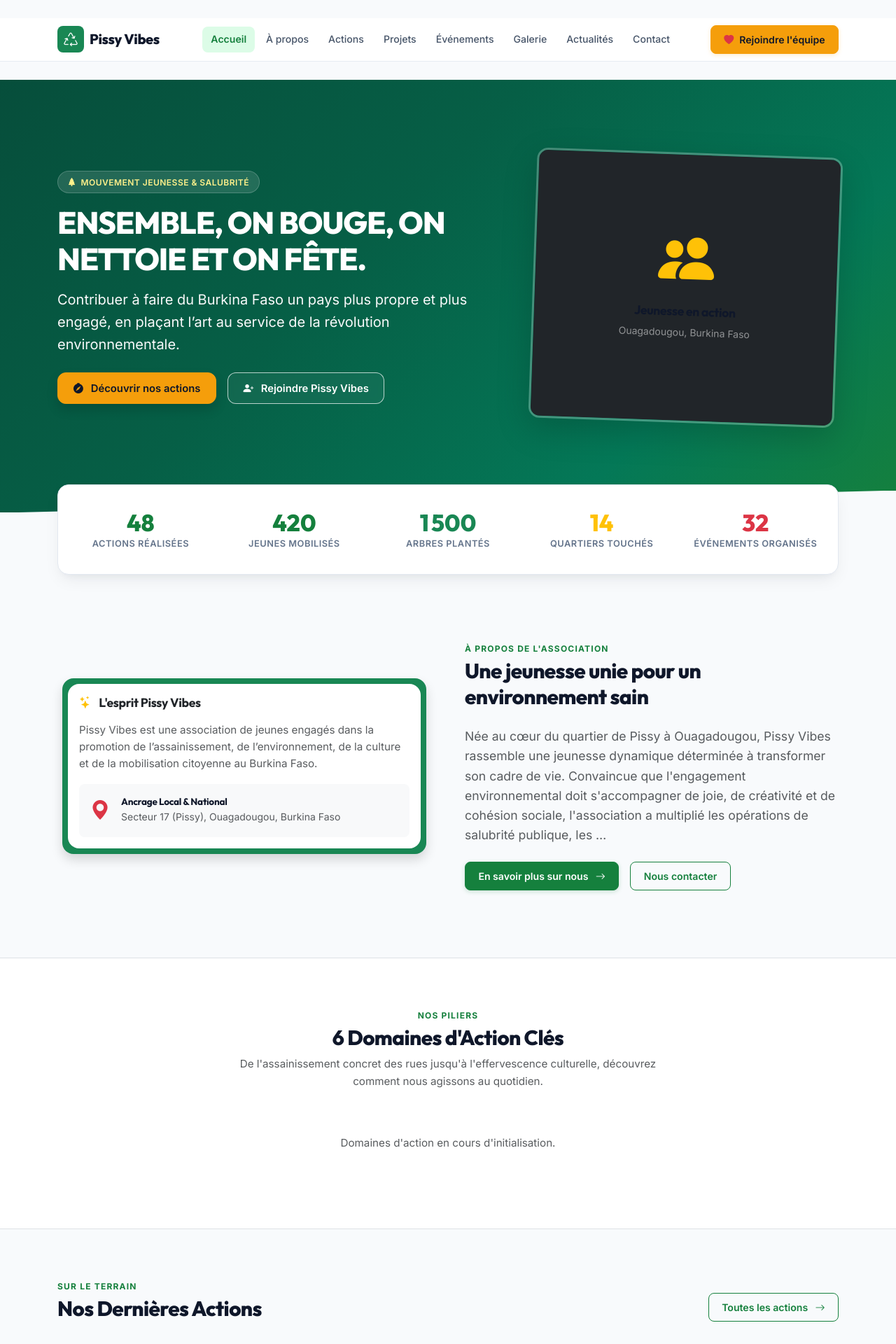
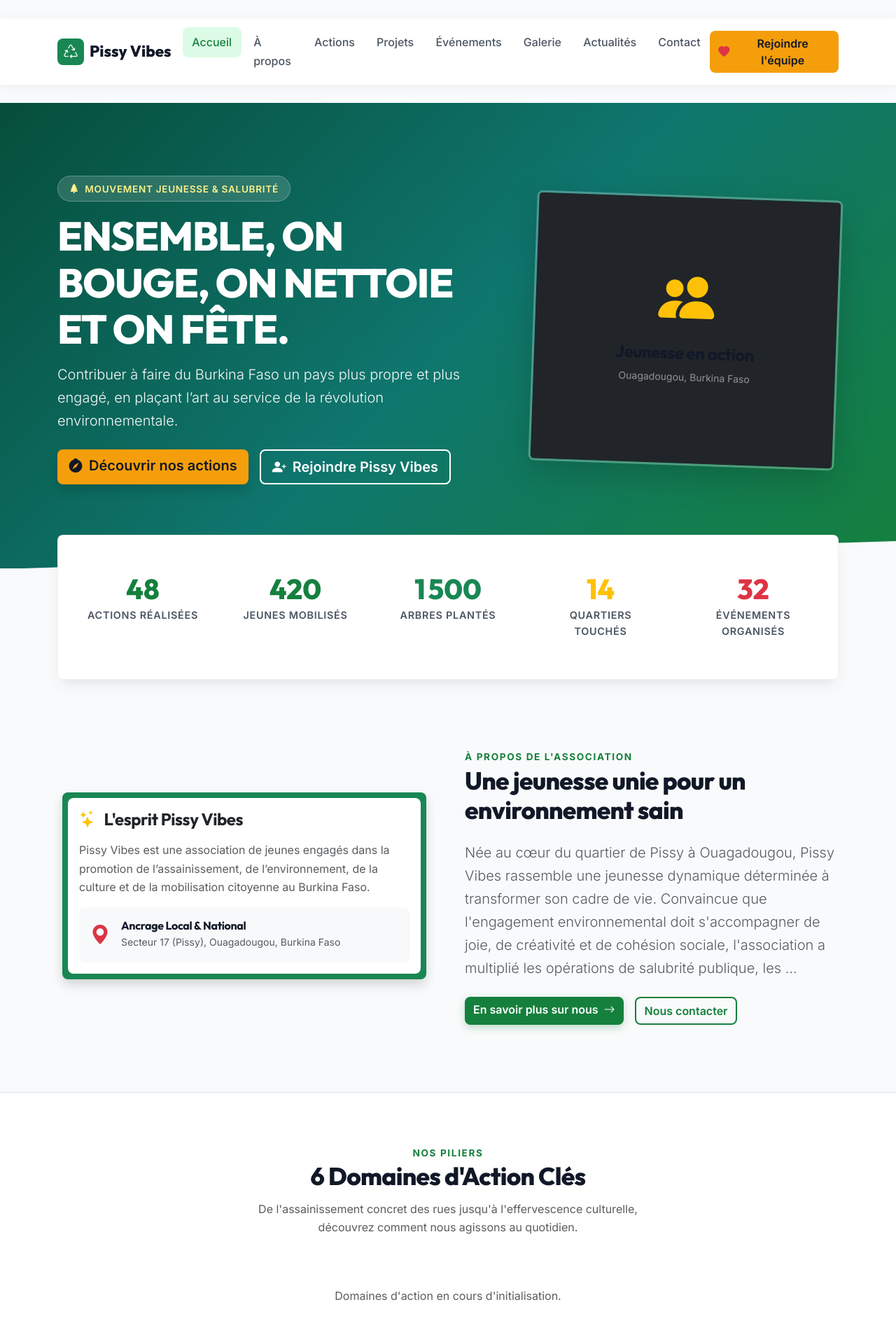
Before and after one commit to ibrahimsaw/GestionPissyVibes, a Django app: page / in a window 1280 px wide. Shown: the top 1920 px of the page at 70% size. Run offline with Django 5.2, Linux system fonts and the light colour scheme; data comes from the database, SQL or seed files in the repository; data that the repository does not hold is empty.

Commit message:
15:34 30/09/2026

```diff
--- a/static/css/styles.css
+++ b/static/css/styles.css
@@ -1,142 +1,74 @@
 /* ==========================================================================
-   PISSY VIBES — Modern Premium Design System
-   Couleurs : Vert Écologique, Or Solaire, Rouge Citoyen, Sombre Moderne
-   100% Responsive (Mobile First, Tablette, Desktop)
+   PISSY VIBES — Design System & Custom Styles
+   Couleurs : Vert Écologique, Or/Jaune Énergie, Rouge Citoyen, Noir & Blanc
    ========================================================================== */
 
 :root {
-    /* Palette Principale */
-    --pv-primary: #15803D;          /* Vert dynamique */
+    --pv-primary: #15803D;         /* Vert écologie dynamique */
     --pv-primary-hover: #166534;
-    --pv-primary-light: #F0FDF4;
-    --pv-primary-subtle: #DCFCE7;
-    --pv-primary-border: #BBF7D0;
+    --pv-primary-light: #DCFCE7;
 
-    --pv-secondary: #F59E0B;        /* Or / Jaune énergique */
+    --pv-secondary: #F59E0B;       /* Jaune / Or solaire */
     --pv-secondary-hover: #D97706;
-    --pv-secondary-light: #FFFBEB;
-    --pv-secondary-subtle: #FEF3C7;
+    --pv-secondary-light: #FEF3C7;
 
-    --pv-accent: #DC2626;           /* Rouge républicain / citoyen */
+    --pv-accent: #DC2626;          /* Rouge accent républicain/citoyen */
     --pv-accent-hover: #B91C1C;
-    --pv-accent-subtle: #FEE2E2;
 
-    /* Neutres & Surfaces */
-    --pv-dark: #0F172A;             /* Slate 900 */
-    --pv-dark-surface: #1E293B;     /* Slate 800 */
-    --pv-muted: #64748B;            /* Slate 500 */
-    --pv-light: #F8FAFC;            /* Slate 50 */
-    --pv-border: #E2E8F0;           /* Slate 200 */
+    --pv-dark: #111827;            /* Noir profond */
+    --pv-dark-surface: #1F2937;
+    --pv-muted: #4B5563;
+    --pv-light: #F9FAFB;
     --pv-white: #FFFFFF;
 
-    /* Typographie */
-    --pv-font-sans: 'Inter', system-ui, -apple-system, BlinkMacSystemFont, 'Segoe UI', Roboto, sans-serif;
+    --pv-font-sans: 'Inter', system-ui, -apple-system, 'Segoe UI', Roboto, Helvetica, Arial, sans-serif;
     --pv-font-heading: 'Outfit', system-ui, -apple-system, sans-serif;
 
-    /* Rayons & Élévations */
-    --pv-radius-sm: 8px;
-    --pv-radius: 12px;
-    --pv-radius-lg: 16px;
-    --pv-radius-pill: 9999px;
+    --pv-radius: 8px;
+    --pv-radius-lg: 8px;
+    --pv-shadow-sm: 0 2px 8px rgba(0, 0, 0, 0.04);
+    --pv-shadow: 0 10px 25px -5px rgba(0, 0, 0, 0.08), 0 8px 10px -6px rgba(0, 0, 0, 0.04);
+    --pv-shadow-hover: 0 20px 30px -10px rgba(0, 0, 0, 0.15);
 
-    --pv-shadow-xs: 0 1px 2px rgba(15, 23, 42, 0.04);
-    --pv-shadow-sm: 0 2px 6px -1px rgba(15, 23, 42, 0.06), 0 1px 4px -1px rgba(15, 23, 42, 0.04);
-    --pv-shadow: 0 10px 25px -5px rgba(15, 23, 42, 0.08), 0 8px 10px -6px rgba(15, 23, 42, 0.04);
-    --pv-shadow-hover: 0 20px 30px -10px rgba(15, 23, 42, 0.12), 0 10px 10px -5px rgba(15, 23, 42, 0.04);
-
-    --pv-transition: all 0.2s cubic-bezier(0.4, 0, 0.2, 1);
-}
-
-/* --------------------------------------------------------------------------
-   Base & Reset
-   -------------------------------------------------------------------------- */
-*, *::before, *::after {
-    box-sizing: border-box;
-}
-
-html {
-    font-size: 15px;
-    scroll-behavior: smooth;
-}
-@media (min-width: 768px) {
-    html { font-size: 15.5px; }
-}
-@media (min-width: 1200px) {
-    html { font-size: 16px; }
+    --pv-transition: all 0.25s cubic-bezier(0.4, 0, 0.2, 1);
 }
 
 body {
     font-family: var(--pv-font-sans);
-    color: #334155;
+    color: #374151;
     background-color: var(--pv-light);
-    line-height: 1.6;
+    line-height: 1.65;
     overflow-x: hidden;
-    -webkit-font-smoothing: antialiased;
-    -moz-osx-font-smoothing: grayscale;
 }
 
-/* --------------------------------------------------------------------------
-   Typography
-   -------------------------------------------------------------------------- */
 h1, h2, h3, h4, h5, h6, .font-heading {
     font-family: var(--pv-font-heading);
     color: var(--pv-dark);
     font-weight: 700;
     letter-spacing: -0.02em;
-    line-height: 1.25;
 }
 
-h1 { font-size: clamp(1.75rem, 3.8vw, 2.4rem); }
-h2 { font-size: clamp(1.35rem, 2.8vw, 1.9rem); }
-h3 { font-size: clamp(1.15rem, 2.2vw, 1.4rem); }
-h4 { font-size: 1.1rem; }
-h5 { font-size: 0.95rem; }
-h6 { font-size: 0.85rem; }
-
-p {
-    margin-bottom: 0.85rem;
-    font-size: 0.95rem;
-}
-
-.lead {
-    font-size: clamp(0.95rem, 1.6vw, 1.1rem);
-    font-weight: 400;
-    line-height: 1.6;
-    color: #475569;
-}
-
-a {
-    color: var(--pv-primary);
-    text-decoration: none;
-    transition: var(--pv-transition);
-}
-a:hover {
-    color: var(--pv-primary-hover);
+.rounded-4 {
+    border-radius: var(--pv-radius) !important;
 }
 
 /* --------------------------------------------------------------------------
-   Navbar
+   Navbar & Navigation
    -------------------------------------------------------------------------- */
 .navbar-pissy {
-    background-color: rgba(255, 255, 255, 0.92);
-    backdrop-filter: blur(12px);
-    -webkit-backdrop-filter: blur(12px);
-    border-bottom: 1px solid rgba(226, 232, 240, 0.8);
+    background-color: rgba(255, 255, 255, 0.95);
+    backdrop-filter: blur(10px);
+    -webkit-backdrop-filter: blur(10px);
+    box-shadow: 0 2px 15px rgba(0, 0, 0, 0.05);
     transition: var(--pv-transition);
-    padding: 0.65rem 0;
-}
-
-.navbar-brand {
-    padding: 0;
-    font-weight: 800;
+    padding: 0.8rem 0;
 }
 
 .navbar-brand-text {
     font-family: var(--pv-font-heading);
-    font-size: 1.25rem;
+    font-size: 1.4rem;
     font-weight: 800;
     color: var(--pv-dark);
-    letter-spacing: -0.02em;
 }
 .navbar-brand-text span {
     color: var(--pv-primary);
@@ -144,145 +76,105 @@ a:hover {
 
 .nav-link {
     font-weight: 500;
-    font-size: 0.88rem;
-    color: #475569;
-    padding: 0.45rem 0.75rem !important;
-    border-radius: var(--pv-radius-sm);
+    color: #4B5563;
+    padding: 0.5rem 0.85rem !important;
+    border-radius: 8px;
     transition: var(--pv-transition);
 }
-.nav-link:hover {
+.nav-link:hover, .nav-link.active {
     color: var(--pv-primary) !important;
     background-color: var(--pv-primary-light);
-}
-.nav-link.active {
-    color: var(--pv-primary) !important;
-    background-color: var(--pv-primary-subtle);
-    font-weight: 600;
-}
-
-@media (max-width: 991.98px) {
-    .navbar-collapse {
-        background: var(--pv-white);
-        padding: 1rem;
-        margin-top: 0.5rem;
-        border-radius: var(--pv-radius);
-        box-shadow: var(--pv-shadow);
-        border: 1px solid var(--pv-border);
-    }
-    .nav-link {
-        padding: 0.6rem 0.85rem !important;
-        font-size: 0.95rem;
-    }
 }
 
 /* --------------------------------------------------------------------------
    Buttons
    -------------------------------------------------------------------------- */
-.btn {
-    font-size: 0.88rem;
-    padding: 0.55rem 1.15rem;
-    border-radius: var(--pv-radius-sm);
-    font-weight: 600;
-    display: inline-flex;
-    align-items: center;
-    justify-content: center;
-    gap: 0.4rem;
-    transition: var(--pv-transition);
-    border: 1px solid transparent;
-}
-
-.btn-lg {
-    font-size: 0.925rem;
-    padding: 0.65rem 1.35rem;
-    border-radius: var(--pv-radius);
-}
-
-.btn-sm {
-    font-size: 0.78rem;
-    padding: 0.35rem 0.75rem;
-    border-radius: 6px;
-}
-
 .btn-pv-primary {
     background-color: var(--pv-primary);
     color: var(--pv-white);
-    border-color: var(--pv-primary);
-    box-shadow: 0 2px 6px rgba(21, 128, 61, 0.2);
+    font-weight: 600;
+    border-radius: var(--pv-radius);
+    /*
+    padding: 0.7rem 1.4rem;
+    */
+    border: none;
+    transition: var(--pv-transition);
+    box-shadow: 0 4px 12px rgba(21, 128, 61, 0.25);
 }
-.btn-pv-primary:hover, .btn-pv-primary:focus {
+.btn-pv-primary:hover {
     background-color: var(--pv-primary-hover);
-    border-color: var(--pv-primary-hover);
     color: var(--pv-white);
-    transform: translateY(-1px);
-    box-shadow: 0 4px 12px rgba(21, 128, 61, 0.3);
+    transform: translateY(-2px);
+    box-shadow: 0 6px 18px rgba(21, 128, 61, 0.35);
 }
 
 .btn-pv-secondary {
     background-color: var(--pv-secondary);
     color: var(--pv-dark);
-    border-color: var(--pv-secondary);
-    box-shadow: 0 2px 6px rgba(245, 158, 11, 0.2);
+    font-weight: 600;
+    border-radius: var(--pv-radius);
+    /*
+    padding: 0.7rem 1.4rem;
+    */
+    border: none;
+    transition: var(--pv-transition);
 }
-.btn-pv-secondary:hover, .btn-pv-secondary:focus {
+.btn-pv-secondary:hover {
     background-color: var(--pv-secondary-hover);
-    border-color: var(--pv-secondary-hover);
     color: var(--pv-dark);
-    transform: translateY(-1px);
-    box-shadow: 0 4px 12px rgba(245, 158, 11, 0.3);
+    transform: translateY(-2px);
 }
 
 .btn-pv-outline {
-    border: 1.5px solid var(--pv-primary);
+    border: 2px solid var(--pv-primary);
     color: var(--pv-primary);
     background: transparent;
+    font-weight: 600;
+    border-radius: var(--pv-radius);
+    /*
+    padding: 0.65rem 1.35rem;
+    */
+    transition: var(--pv-transition);
 }
-.btn-pv-outline:hover, .btn-pv-outline:focus {
+.btn-pv-outline:hover {
     background-color: var(--pv-primary);
     color: var(--pv-white);
-    transform: translateY(-1px);
+    transform: translateY(-2px);
 }
 
 .btn-pv-outline-light {
-    border: 1.5px solid rgba(255, 255, 255, 0.7);
+    border: 2px solid var(--pv-white);
     color: var(--pv-white);
-    background: rgba(255, 255, 255, 0.05);
-    backdrop-filter: blur(4px);
+    background: transparent;
+    font-weight: 600;
+    border-radius: var(--pv-radius);
+    /*
+    padding: 0.65rem 1.35rem;
+    */
+    transition: var(--pv-transition);
 }
-.btn-pv-outline-light:hover, .btn-pv-outline-light:focus {
+.btn-pv-outline-light:hover {
     background-color: var(--pv-white);
-    border-color: var(--pv-white);
     color: var(--pv-dark);
-    transform: translateY(-1px);
 }
 
 /* --------------------------------------------------------------------------
    Hero Section
    -------------------------------------------------------------------------- */
 .hero-section {
-    background: linear-gradient(135deg, #064E3B 0%, #065F46 40%, #047857 75%, #15803D 100%);
+    background: linear-gradient(135deg, #064e3b 0%, #0f766e 50%, #15803d 100%);
     color: var(--pv-white);
     position: relative;
-    padding: 3rem 0 3.75rem 0;
+    padding: 5rem 0 6rem 0;
     overflow: hidden;
 }
-@media (min-width: 768px) {
-    .hero-section {
-        padding: 4.25rem 0 5.25rem 0;
-    }
-}
-@media (min-width: 992px) {
-    .hero-section {
-        padding: 5rem 0 6.5rem 0;
-    }
-}
-
 .hero-section::after {
     content: '';
     position: absolute;
     bottom: -1px;
     left: 0;
     right: 0;
-    height: 32px;
+    height: 40px;
     background: var(--pv-light);
     clip-path: polygon(0 100%, 100% 100%, 100% 0);
 }
@@ -290,26 +182,29 @@ a:hover {
 .hero-badge {
     display: inline-flex;
     align-items: center;
-    gap: 0.4rem;
-    background: rgba(255, 255, 255, 0.12);
+    gap: 0.5rem;
+    background: rgba(255, 255, 255, 0.15);
     backdrop-filter: blur(8px);
-    -webkit-backdrop-filter: blur(8px);
-    border: 1px solid rgba(255, 255, 255, 0.2);
-    padding: 0.35rem 0.85rem;
-    border-radius: var(--pv-radius-pill);
-    font-size: 0.75rem;
+    border: 1px solid rgba(255, 255, 255, 0.25);
+    padding: 0.4rem 1rem;
+    border-radius: 50px;
+    font-size: 0.85rem;
     font-weight: 600;
-    letter-spacing: 0.04em;
+    letter-spacing: 0.05em;
     text-transform: uppercase;
     color: #FEF08A;
 }
 
 .hero-title {
-    font-size: clamp(1.65rem, 4vw, 2.75rem);
+    font-size: 2.8rem;
     font-weight: 800;
-    line-height: 1.18;
+    line-height: 1.15;
     color: var(--pv-white);
-    letter-spacing: -0.025em;
+}
+@media (min-width: 992px) {
+    .hero-title {
+        font-size: 3.6rem;
+    }
 }
 
 /* --------------------------------------------------------------------------
@@ -317,55 +212,42 @@ a:hover {
    -------------------------------------------------------------------------- */
 .stats-container {
     background: var(--pv-white);
-    border-radius: var(--pv-radius);
+    border-radius: var(--pv-radius-lg);
     box-shadow: var(--pv-shadow);
-    padding: 1.25rem 0.75rem;
-    margin-top: -1.75rem;
+    padding: 2.5rem 1.5rem;
+    margin-top: -3rem;
     position: relative;
     z-index: 10;
-    border: 1px solid var(--pv-border);
-}
-@media (min-width: 768px) {
-    .stats-container {
-        padding: 1.75rem 1.25rem;
-        margin-top: -2.5rem;
-        border-radius: var(--pv-radius-lg);
-    }
+    border: 1px solid rgba(0, 0, 0, 0.05);
 }
 
 .stat-item {
     text-align: center;
-    padding: 0.5rem 0.25rem;
+    padding: 1rem;
 }
 .stat-number {
     font-family: var(--pv-font-heading);
-    font-size: clamp(1.45rem, 3.2vw, 2.1rem);
+    font-size: 2.5rem;
     font-weight: 800;
     color: var(--pv-primary);
-    line-height: 1.1;
-    margin-bottom: 0.2rem;
+    line-height: 1;
+    margin-bottom: 0.35rem;
 }
 .stat-label {
-    font-size: 0.725rem;
+    font-size: 0.9rem;
     font-weight: 600;
     color: var(--pv-muted);
     text-transform: uppercase;
-    letter-spacing: 0.04em;
-    line-height: 1.2;
-}
-@media (min-width: 768px) {
-    .stat-label {
-        font-size: 0.8rem;
-    }
+    letter-spacing: 0.05em;
 }
 
 /* --------------------------------------------------------------------------
-   Cards (Actions, Projets, Articles, Événements)
+   Cards
    -------------------------------------------------------------------------- */
 .pv-card {
     background: var(--pv-white);
     border-radius: var(--pv-radius);
-    border: 1px solid var(--pv-border);
+    border: 1px solid rgba(0, 0, 0, 0.06);
     box-shadow: var(--pv-shadow-sm);
     transition: var(--pv-transition);
     overflow: hidden;
@@ -456,91 +326,67 @@ a:hover {
 .domain-card {
     background: var(--pv-white);
     border-radius: var(--pv-radius);
-    padding: 1.5rem 1.15rem;
+    padding: 2rem 1.5rem;
     text-align: center;
-    border: 1px solid var(--pv-border);
+    border: 1px solid rgba(0, 0, 0, 0.05);
     box-shadow: var(--pv-shadow-sm);
     transition: var(--pv-transition);
     height: 100%;
 }
 .domain-card:hover {
-    transform: translateY(-3px);
+    transform: translateY(-5px);
     border-color: var(--pv-secondary);
     box-shadow: var(--pv-shadow-hover);
 }
 .domain-icon-circle {
-    width: 50px;
-    height: 50px;
-    border-radius: var(--pv-radius);
-    background: var(--pv-primary-subtle);
+    width: 65px;
+    height: 65px;
+    border-radius: 50%;
+    background: var(--pv-primary-light);
     color: var(--pv-primary);
     display: flex;
     align-items: center;
     justify-content: center;
-    font-size: 1.35rem;
-    margin: 0 auto 0.9rem auto;
+    font-size: 1.8rem;
+    margin: 0 auto 1.25rem auto;
     transition: var(--pv-transition);
 }
 .domain-card:hover .domain-icon-circle {
     background: var(--pv-primary);
     color: var(--pv-white);
-    transform: scale(1.05);
-}
-.domain-card h4, .domain-card h5 {
-    font-size: 1rem;
-    margin-bottom: 0.35rem;
-    font-weight: 700;
-}
-.domain-card p {
-    font-size: 0.825rem;
-    color: var(--pv-muted);
-    margin-bottom: 0;
+    transform: rotate(5deg) scale(1.1);
 }
 
 /* --------------------------------------------------------------------------
-   Section Titles & Headers
+   Section Titles
    -------------------------------------------------------------------------- */
 .section-header {
-    margin-bottom: 1.75rem;
-}
-@media (min-width: 768px) {
-    .section-header {
-        margin-bottom: 2.5rem;
-    }
+    margin-bottom: 3rem;
 }
 .section-subtitle {
-    font-size: 0.75rem;
+    font-size: 0.85rem;
     font-weight: 700;
     text-transform: uppercase;
-    letter-spacing: 0.1em;
+    letter-spacing: 0.12em;
     color: var(--pv-primary);
-    margin-bottom: 0.25rem;
-    display: block;
+    margin-bottom: 0.4rem;
 }
 .section-title {
-    font-size: clamp(1.3rem, 2.8vw, 1.85rem);
+    font-size: 2.2rem;
     font-weight: 800;
-    margin-bottom: 0.45rem;
-    letter-spacing: -0.02em;
+    margin-bottom: 0.75rem;
 }
 
 /* --------------------------------------------------------------------------
    CTA Join Banner
    -------------------------------------------------------------------------- */
 .cta-banner {
-    background: linear-gradient(135deg, #0F172A 0%, #1E293B 55%, #15803D 100%);
+    background: linear-gradient(135deg, #111827 0%, #1F2937 60%, #15803D 100%);
     color: var(--pv-white);
-    border-radius: var(--pv-radius);
-    padding: 2.25rem 1.25rem;
+    border-radius: var(--pv-radius-lg);
+    padding: 4rem 2rem;
     position: relative;
     overflow: hidden;
-    border: 1px solid rgba(255, 255, 255, 0.1);
-}
-@media (min-width: 768px) {
-    .cta-banner {
-        padding: 3.25rem 2rem;
-        border-radius: var(--pv-radius-lg);
-    }
 }
 
 /* --------------------------------------------------------------------------
```
Also changed, not shown: other parts of static/css/styles.css (+43 -95 lines), core/management/commands/seed_demo.py (+23 -23 lines), templates/pages/home.html (+14 -13 lines), media/partners/affiche_led-N1.jpg (added).
